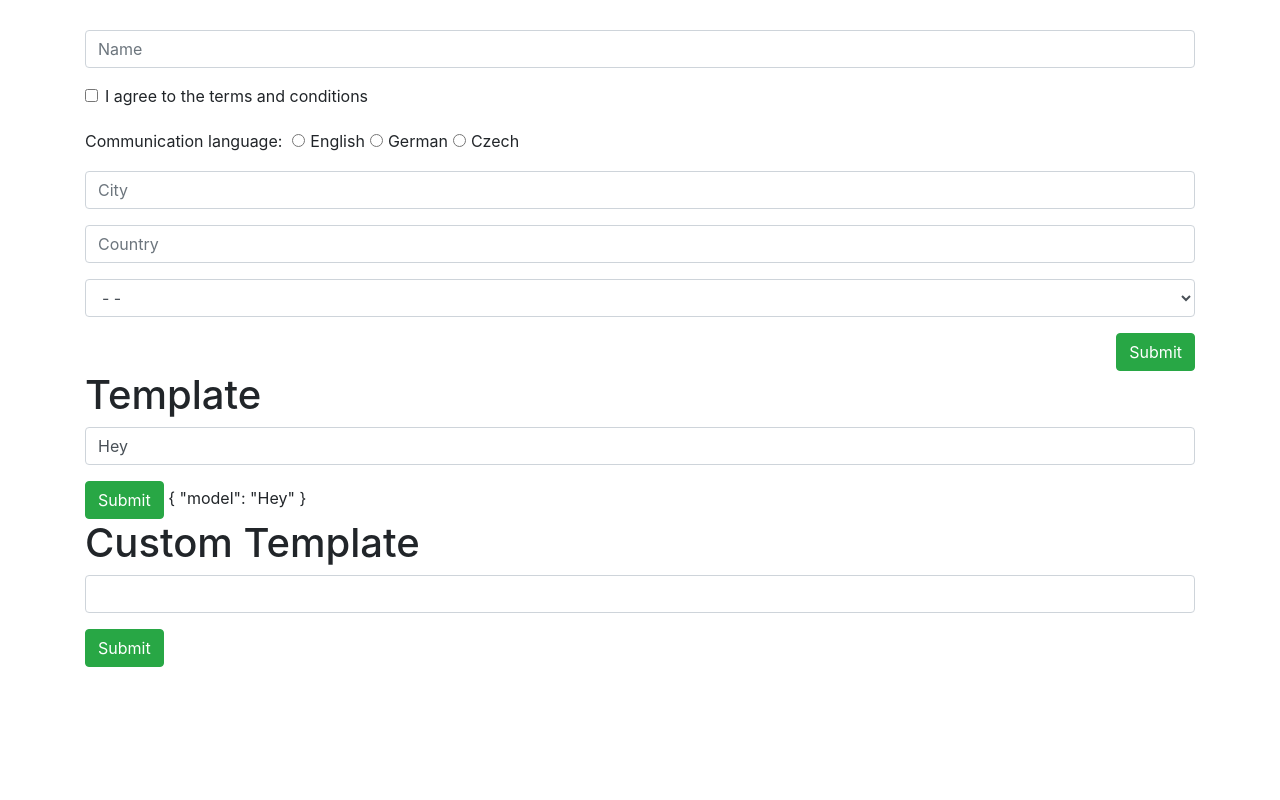
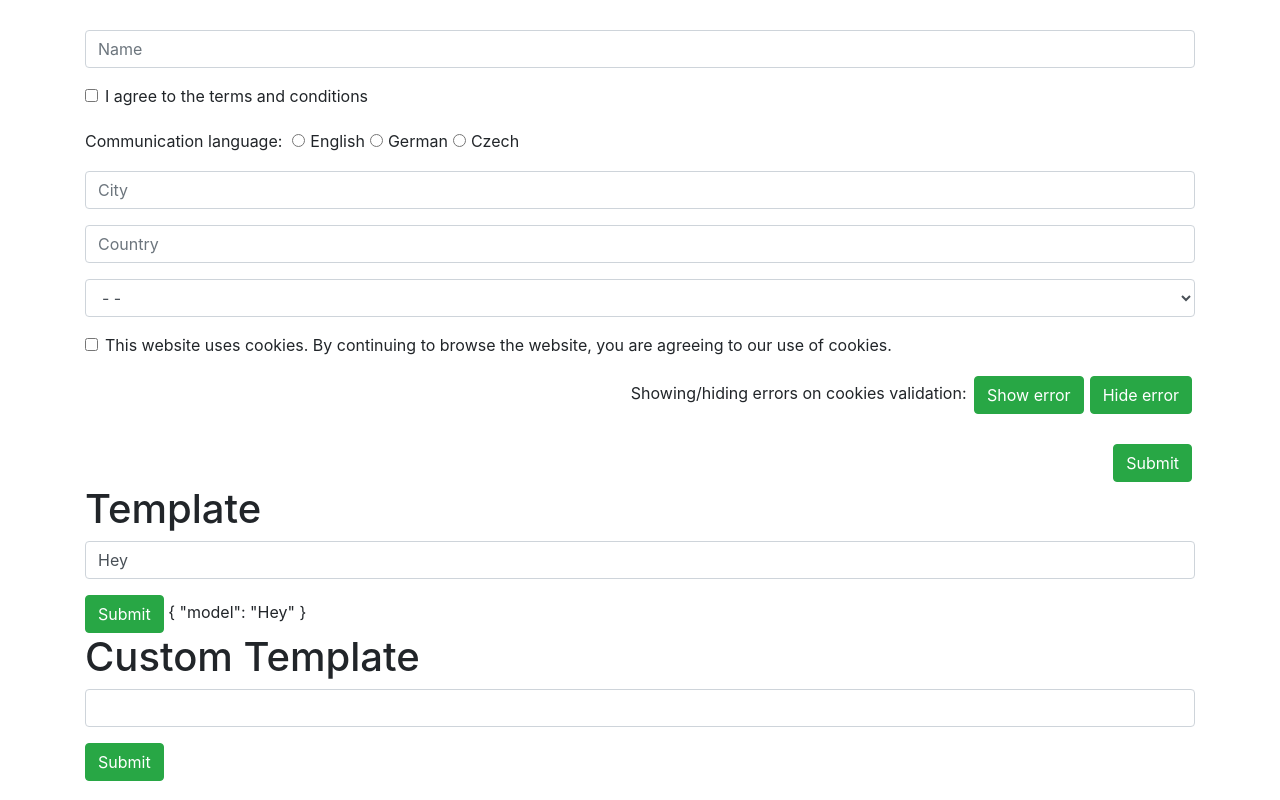
Before and after one commit to ngneat/error-tailor, an Angular app: page / in a window 1280 px wide. Built offline with nearby package versions, Linux system fonts and the light colour scheme.

Commit message:
improvement(api): explicit show/hide errors

```diff
--- a/projects/ngneat/error-tailor/src/lib/control-error.directive.ts
+++ b/projects/ngneat/error-tailor/src/lib/control-error.directive.ts
@@ -24,7 +24,8 @@ import { ErrorsMap } from './types';
 
 @Directive({
   selector:
-    '[formControlName]:not([controlErrorsIgnore]), [formControl]:not([controlErrorsIgnore]), [formGroup]:not([controlErrorsIgnore]), [formGroupName]:not([controlErrorsIgnore]), [formArrayName]:not([controlErrorsIgnore]), [ngModel]:not([controlErrorsIgnore])'
+    '[formControlName]:not([controlErrorsIgnore]), [formControl]:not([controlErrorsIgnore]), [formGroup]:not([controlErrorsIgnore]), [formGroupName]:not([controlErrorsIgnore]), [formArrayName]:not([controlErrorsIgnore]), [ngModel]:not([controlErrorsIgnore])',
+  exportAs: 'controlErrorsInstance'
 })
 export class ControlErrorsDirective implements OnInit, OnDestroy {
   @Input('controlErrors') customErrors: ErrorsMap = {};
@@ -39,6 +40,7 @@ export class ControlErrorsDirective implements OnInit, OnDestroy {
   private submit$: Observable<Event>;
   private control: AbstractControl;
   private destroy = new Subject();
+  private showError$ = new Subject();
   private mergedConfig: ErrorTailorConfig = {};
   private customAnchorDestroyFn: () => void;
 
@@ -83,7 +85,7 @@ export class ControlErrorsDirective implements OnInit, OnDestroy {
     // submitFirstThenUponChanges
     const changesOnSubmit$ = this.submit$.pipe(switchMap(() => controlChanges$.pipe(startWith(true))));
 
-    merge(changesOnAsync$, changesOnBlur$, changesOnSubmit$)
+    merge(changesOnAsync$, changesOnBlur$, changesOnSubmit$, this.showError$)
       .pipe(takeUntil(this.destroy))
       .subscribe(() => this.valueChanges());
   }
@@ -113,6 +115,20 @@ export class ControlErrorsDirective implements OnInit, OnDestroy {
         (this.ref.hostView as EmbeddedViewRef<any>).rootNodes[0] as HTMLElement
       );
     }
+  }
+
+  /**
+   * Explicit showing of a control error via some custom application code.
+   */
+  showError(): void {
+    this.showError$.next();
+  }
+
+  /**
+   * Explicit hiding of a control error via some custom application code.
+   */
+  hideError(): void {
+    this.setError(null);
   }
 
   ngOnDestroy() {
--- a/src/app/app.component.html
+++ b/src/app/app.component.html
@@ -49,9 +49,30 @@
     </select>
   </div>
 
+  <div class="form-check form-group">
+    <input
+      class="form-check-input"
+      type="checkbox"
+      formControlName="gdpr"
+      id="gdpr-check"
+      [controlErrorAnchor]="gdprAnchor"
+      #gdprControlErrorsInstance="controlErrorsInstance"
+    />
+    <label class="form-check-label" for="gdpr-check">
+      This website uses cookies. By continuing to browse the website, you are agreeing to our use of cookies.
+    </label>
+    <ng-template controlErrorAnchor #gdprAnchor="controlErrorAnchor"></ng-template>
+  </div>
+
   <div class="text-right">
-    <button class="btn btn-success">Submit</button>
+    <span>
+      Showing/hiding errors on cookies validation:
+      <button type="button" class="btn btn-success btn-custom" (click)="showError()">Show error</button>
+      <button type="button" class="btn btn-success btn-custom" (click)="hideError()">Hide error</button>
+    </span>
   </div>
+  <br />
+  <div class="text-right"><button class="btn btn-success btn-custom">Submit</button> <br /></div>
 </form>
 
 <h1>Template</h1>
--- a/src/app/app.component.scss
+++ b/src/app/app.component.scss
@@ -11,3 +11,7 @@
   padding: 5px 5px 2px 5px;
   margin-bottom: 0px;
 }
+
+.btn-custom {
+  margin: 3px;
+}
--- a/src/app/app.component.ts
+++ b/src/app/app.component.ts
@@ -1,5 +1,7 @@
-import { Component } from '@angular/core';
+import { Component, ViewChild } from '@angular/core';
 import { FormBuilder, FormGroup, Validators } from '@angular/forms';
+
+import { ControlErrorsDirective } from '@ngneat/error-tailor';
 
 @Component({
   selector: 'app-root',
@@ -20,6 +22,8 @@ export class AppComponent {
     maxlength: 'Use country abbreviation! (max 3 chars)'
   };
 
+  @ViewChild('gdprControlErrorsInstance', { static: true }) gdprControlErrorsInstance: ControlErrorsDirective;
+
   constructor(private builder: FormBuilder) {}
 
   ngOnInit() {
@@ -34,8 +38,18 @@ export class AppComponent {
           country: ['', [Validators.minLength(2), Validators.maxLength(3)]]
         },
         { validator: addressValidator }
-      )
+      ),
+      gdpr: [false, Validators.requiredTrue]
     });
+    this.form.get('gdpr').setErrors({ required: true });
+  }
+
+  showError(): void {
+    this.gdprControlErrorsInstance.showError();
+  }
+
+  hideError(): void {
+    this.gdprControlErrorsInstance.hideError();
   }
 }
 
```
